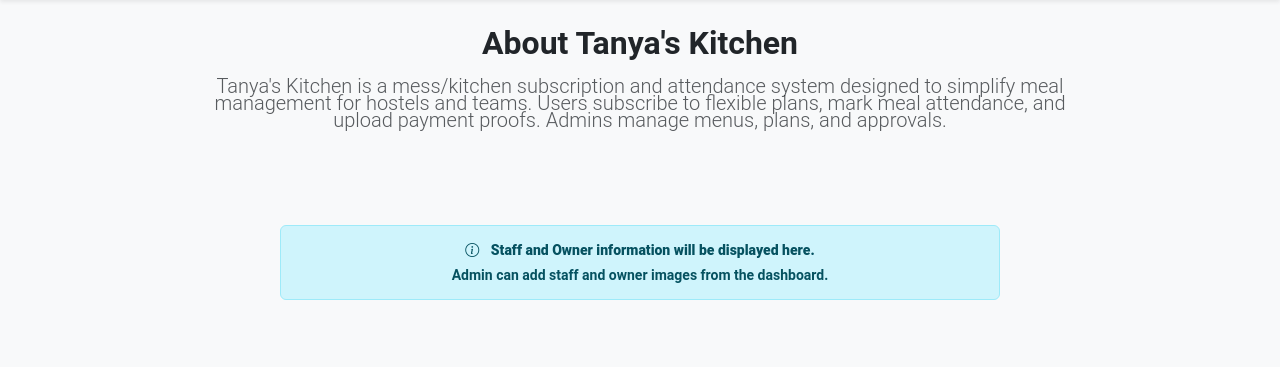
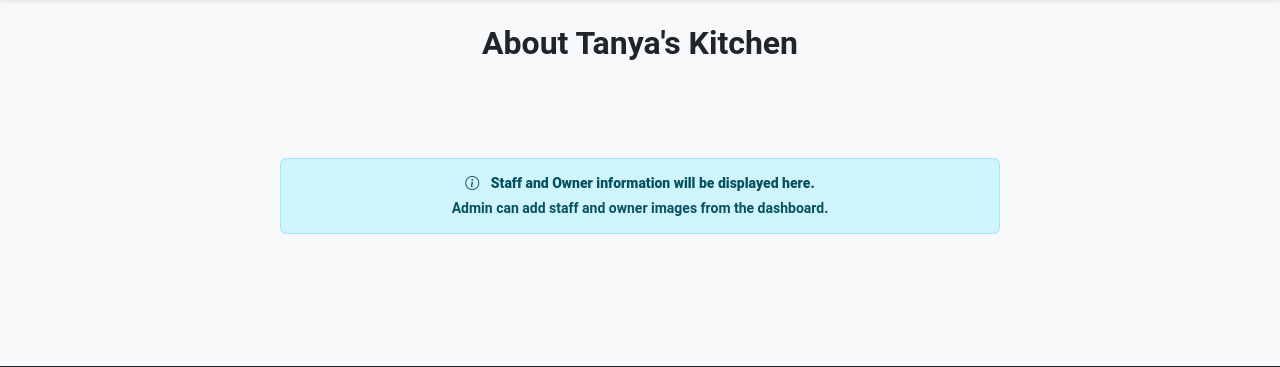
Before and after one commit to gangeshwar01/tanya-kitchen, a Django app: page /about/ in a window 1280 px wide. Shown: the part 56-423 px from the top of the page. Run offline with Django 5.2, Linux system fonts and the light colour scheme; data that the repository does not hold is empty.

Commit message:
about page

```diff
--- a/templates/about.html
+++ b/templates/about.html
@@ -5,7 +5,7 @@
     <div class="col-lg-10">
       <div class="text-center mb-5">
         <h2 class="fw-bold mb-3">About Tanya's Kitchen</h2>
-        <p class="text-muted lead">Tanya's Kitchen is a mess/kitchen subscription and attendance system designed to simplify meal management for hostels and teams. Users subscribe to flexible plans, mark meal attendance, and upload payment proofs. Admins manage menus, plans, and approvals.</p>
+        {% comment %} <p class="text-muted lead">Tanya's Kitchen is a mess/kitchen subscription and attendance system designed to simplify meal management for hostels and teams. Users subscribe to flexible plans, mark meal attendance, and upload payment proofs. Admins manage menus, plans, and approvals.</p> {% endcomment %}
       </div>
     </div>
   </div>
```
